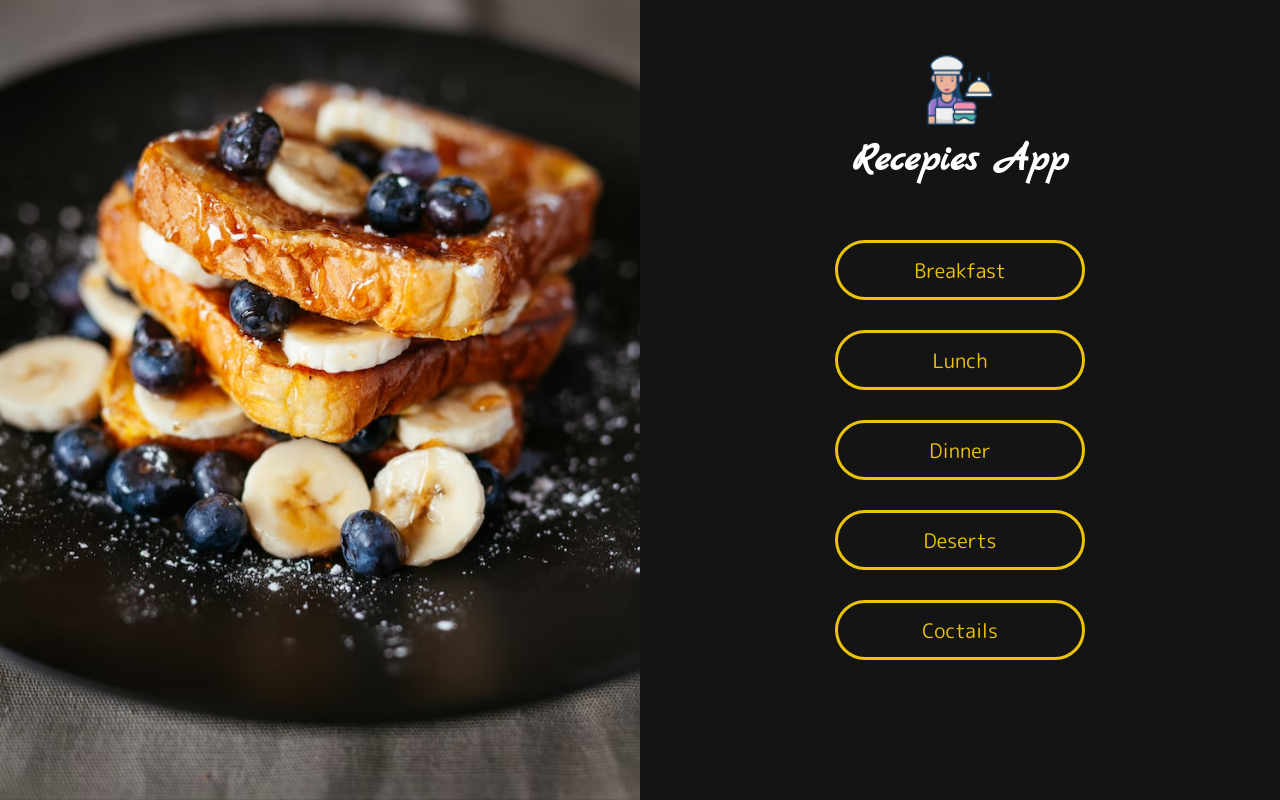
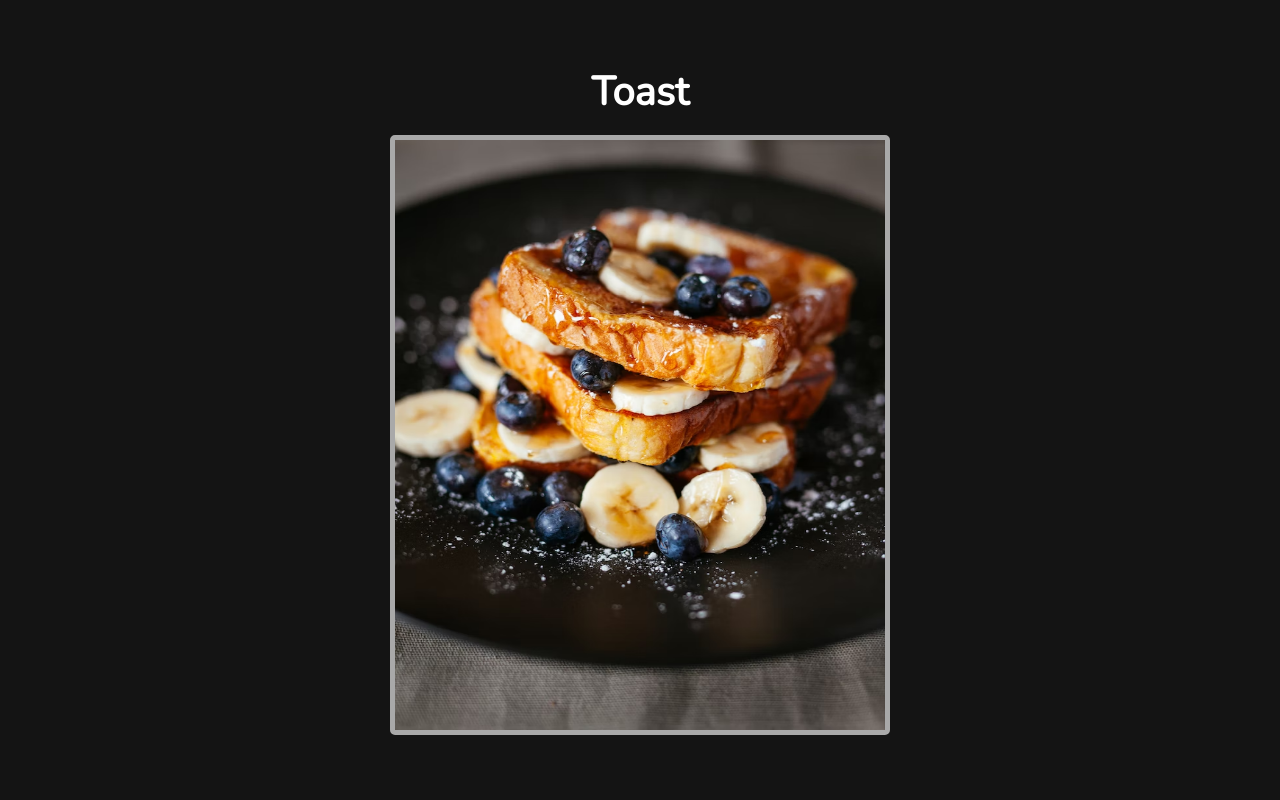
Before and after one commit to Halsik/FoodApp, a React (Create React App) app in the folder food_app/: page / in a window 1280 px wide. Built offline with nearby package versions, Linux system fonts and the light colour scheme.

Commit message:
Card component added

```diff
--- a/food_app/package.json
+++ b/food_app/package.json
@@ -9,6 +9,7 @@
     "react": "^18.2.0",
     "react-dom": "^18.2.0",
     "react-scripts": "5.0.1",
+    "react-transition-group": "^4.4.5",
     "web-vitals": "^2.1.4"
   },
   "scripts": {
--- a/food_app/src/App.css
+++ b/food_app/src/App.css
@@ -1,3 +1,6 @@
+@import url('https://fonts.googleapis.com/css2?family=Nunito&display=swap');
+
+
 .App {
     height: 100vh;
     width: 100%;
--- a/food_app/src/App.js
+++ b/food_app/src/App.js
@@ -1,11 +1,13 @@
 import './App.css';
 import Main from './components/MainPage/Main';
+import Menu from './components/Menu/Menu';
 
 
 function App() {
   return (
     <div className="App">
-      <Main />
+      {/* <Main /> */}
+      <Menu />
     </div>
   );
 }
--- a/food_app/src/components/MainPage/Main.css
+++ b/food_app/src/components/MainPage/Main.css
@@ -38,6 +38,7 @@
 }
 
 .main-button-container {
+    z-index: 1;
     display: flex;
     height: 500px;
     align-items: center;
@@ -82,10 +83,12 @@
 
 @keyframes slidein {
     from {
+      transform: translateX(-100%);
       opacity: 0;
     }
 
     15% {
+        transform: translateX(0%);
         opacity: 1;
     }
 
@@ -94,10 +97,12 @@
     }
 
     85% {
+        transform: translateX(0%);
         opacity: 1;
     }
 
     to {
+        transform: translateX(-100%);
       opacity: 0;
     }
   }
--- /dev/null
+++ b/food_app/src/components/Menu/Card.css
@@ -0,0 +1,48 @@
+.card-container {
+    width: 100%;
+    height: 100%;
+    position: relative;
+
+    transform-style:preserve-3d;
+
+    border-radius: 5px;
+    border: 5px solid rgba(255, 255, 255, 0.634);
+
+
+    transition: transform 1000ms;
+    user-select: none;
+}
+
+.card-back,
+.card-front {
+    height: 100%;
+    width: 100%;
+
+
+    backface-visibility: hidden;
+
+
+    display: flex;
+    align-items: center;
+    justify-content: center;
+    color: black;
+
+
+    position: absolute;
+}
+
+.card-back {
+    color: black;
+    background-color: white;
+    transform: rotateY(180deg);
+}
+
+.food-image-card  {
+    height: 100%;
+    width: 100%;
+
+}
+
+.card-front {
+object-fit: cover;
+}
--- /dev/null
+++ b/food_app/src/components/Menu/Card.jsx
@@ -0,0 +1,26 @@
+import React from "react";
+import './Card.css'
+import './flip-transition.css'
+import foodImg from '../images/food3.avif'
+
+function Card({onClick}) {
+    return(
+        <div className="card-container" onClick={onClick}>
+            <div className="card-back">
+               <h3>Ingiridients</h3>
+               <ul>
+                <li>lorem</li>
+                <li>impsum</li>
+                <li>lorem</li>
+                <li>anga</li>
+                <li>lalala</li>
+               </ul>
+            </div>
+            <div className="card-front">
+                <img draggable="false" className="food-image-card" src={foodImg}/>
+            </div>
+        </div>
+    )
+}
+
+export default Card
--- /dev/null
+++ b/food_app/src/components/Menu/Flip-card.css
@@ -0,0 +1,5 @@
+.flip-card-container {
+    height: 600px;
+    width: 500px;
+    perspective: 2000px;
+}
--- /dev/null
+++ b/food_app/src/components/Menu/Flip-card.jsx
@@ -0,0 +1,25 @@
+import React, {useState} from "react";
+import './Flip-card.css'
+import Card from "./Card";
+import {CSSTransition} from 'react-transition-group'
+
+
+function FlipCard() {
+
+    const [cardSide, setCardSide] = useState(true)
+
+    return (
+        <div className="flip-card-container" o>
+            <CSSTransition
+            in={cardSide}
+            timeout={300}
+            classNames='flip'>
+                <Card onClick={() => {
+                    setCardSide(prevCardSide => !prevCardSide)
+                }}/>
+            </CSSTransition>
+        </div>
+    )
+}
+
+export default FlipCard
--- /dev/null
+++ b/food_app/src/components/Menu/Menu.css
@@ -0,0 +1,23 @@
+.menu-container {
+    width: 100%;
+    height: 100%;
+    display: flex;
+    justify-content: center;
+    align-items: center;
+    flex-direction: column;
+}
+
+.menu-header {
+    height: 70px;
+    width: 100%;
+    display: flex;
+    align-items: flex-start;
+    justify-content: center;
+}
+
+h1 {
+    color: white;
+    margin-bottom: 20px;
+    font-family: 'Nunito', sans-serif;
+    font-size: 40px;
+}
--- /dev/null
+++ b/food_app/src/components/Menu/Menu.jsx
@@ -0,0 +1,20 @@
+import React from "react";
+import './Menu.css'
+import FlipCard from "./Flip-card";
+
+
+function Menu() {
+
+    return(
+       <div className="menu-container">
+        <div className="menu-header">
+            <h1>Toast</h1>
+        </div>
+            <FlipCard />
+
+       </div>
+    )
+}
+
+
+export default Menu
--- /dev/null
+++ b/food_app/src/components/Menu/flip-transition.css
@@ -0,0 +1,28 @@
+.flip-exit {
+    transform: rotateY(0deg);
+}
+
+.flip-exit-active {
+    transition: transform 1s;
+    transition-timing-function:cubic-bezier(0.55, 0.055, 0.675, 0.60);
+    transform: rotateY(180deg);
+
+}
+
+.flip-exit-done {
+    transform: rotateY(180deg);
+}
+
+.flip-enter {
+    transform: rotateY(180deg);
+}
+
+.flip-enter-active {
+    transform: rotateY(0deg);
+    transition: transform 1s;
+    transition-timing-function:cubic-bezier(0.55, 0.055, 0.675, 0.60)
+}
+
+.flip-enter-done {
+    transform: rotateY(0deg);
+}
```
Also changed, not shown: 1 other file (tests, documents, lock files or other folders).
